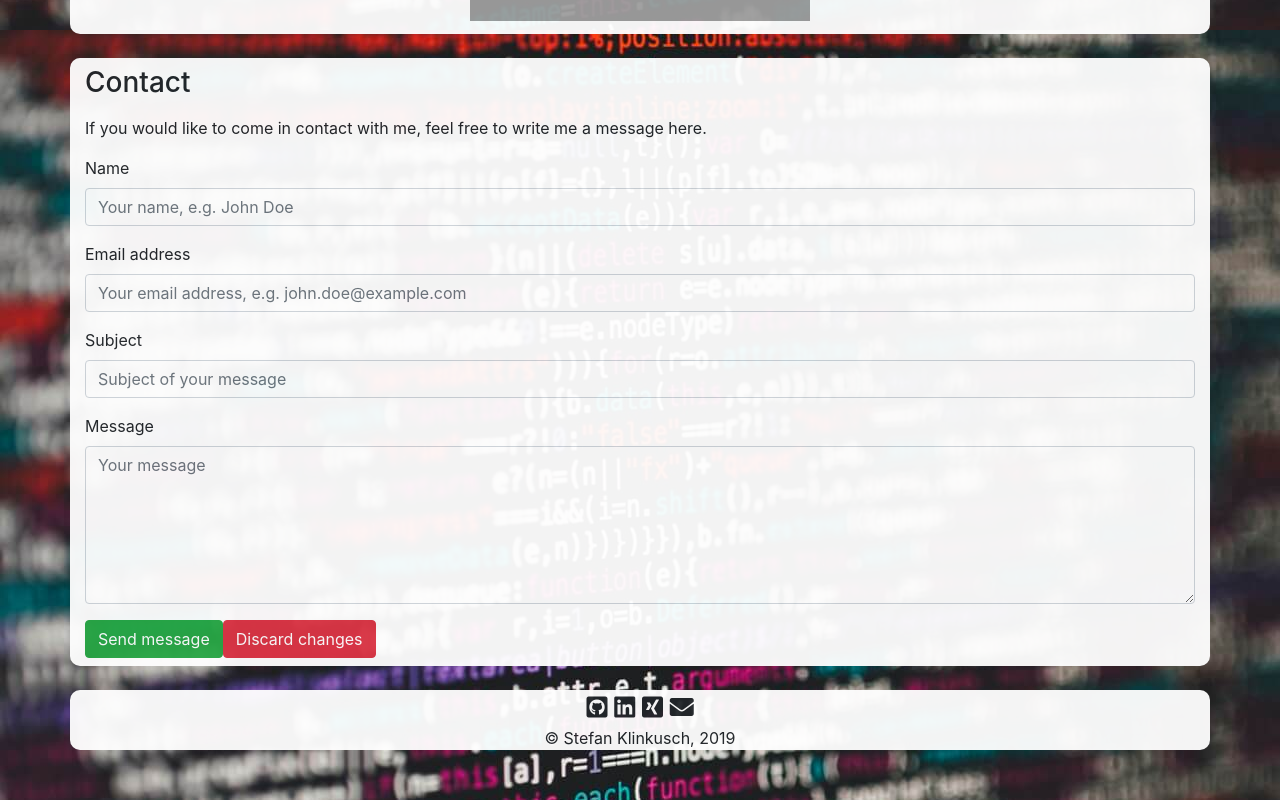
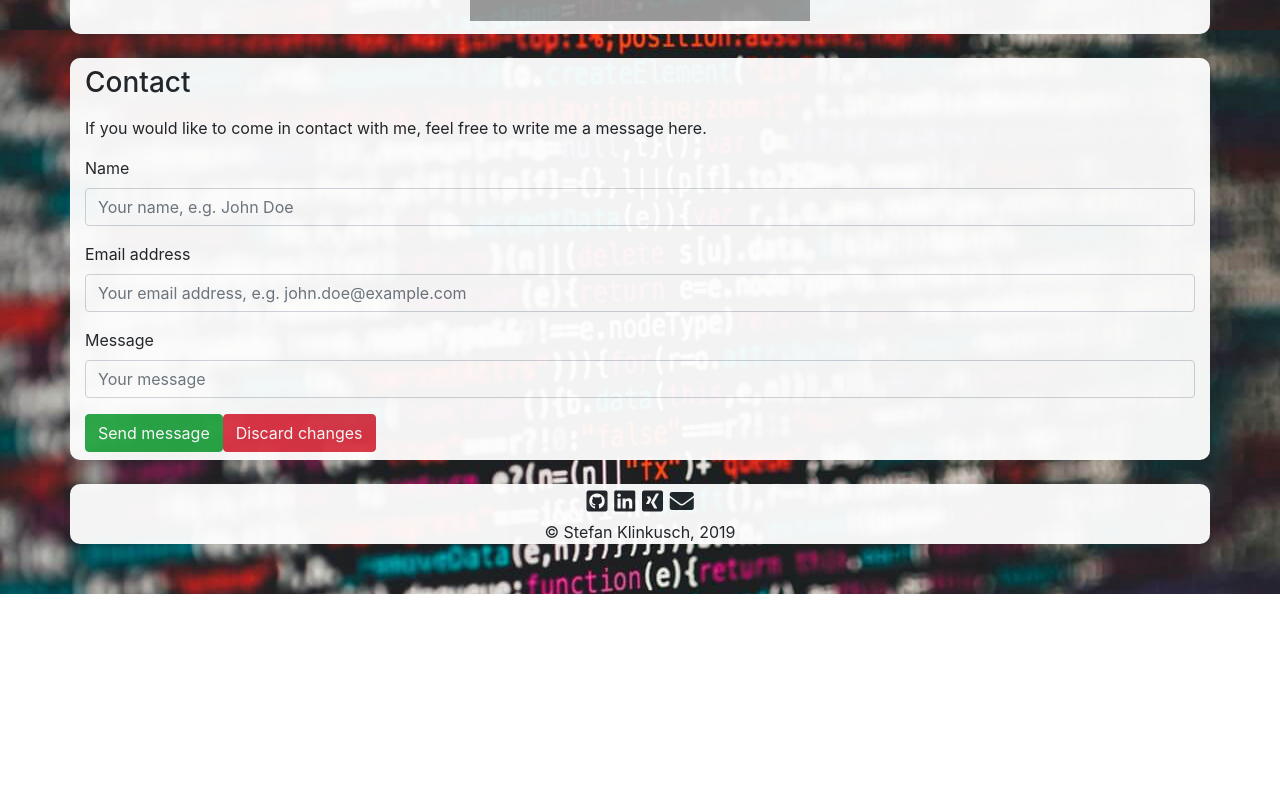
Before and after one commit to sklinkusch/portfolio, a React (Create React App) app: page / in a window 1280 px wide. Shown: the part 8070-8870 px from the top of the page. After the commit the page ends 8664 px from the top, so only its background shows below. Built offline with nearby package versions, Linux system fonts and the light colour scheme; grey boxes are pictures that could not be loaded.

Commit message:
make contact form working

```diff
--- a/src/Components/ContactForm.js
+++ b/src/Components/ContactForm.js
@@ -6,9 +6,11 @@ import Buttons from "./Buttons";
 export default function ContactForm(props) {
   return (
     <form
+      className="gform"
       name="contactform"
-      action="../PHP/mail.php"
-      //method="post"
+      method="POST"
+      data-email="stefan.klinkusch@googlemail.com"
+      action="https://script.google.com/macros/s/AKfycbym7tLzfVpSgrTC8D88lGqh163RMXwfP9m3FGqYZGyY99UrY5M/exec"
     >
       <FormElement
         id="name"
@@ -27,14 +29,6 @@ export default function ContactForm(props) {
         fieldRef={props.mailField}
       />
       <FormElement
-        id="subject"
-        type="text"
-        label="Subject"
-        name="subject"
-        placeholder="Subject of your message"
-        fieldRef={props.subjField}
-      />
-      <TextArea
         id="message"
         label="Message"
         name="message"
```
